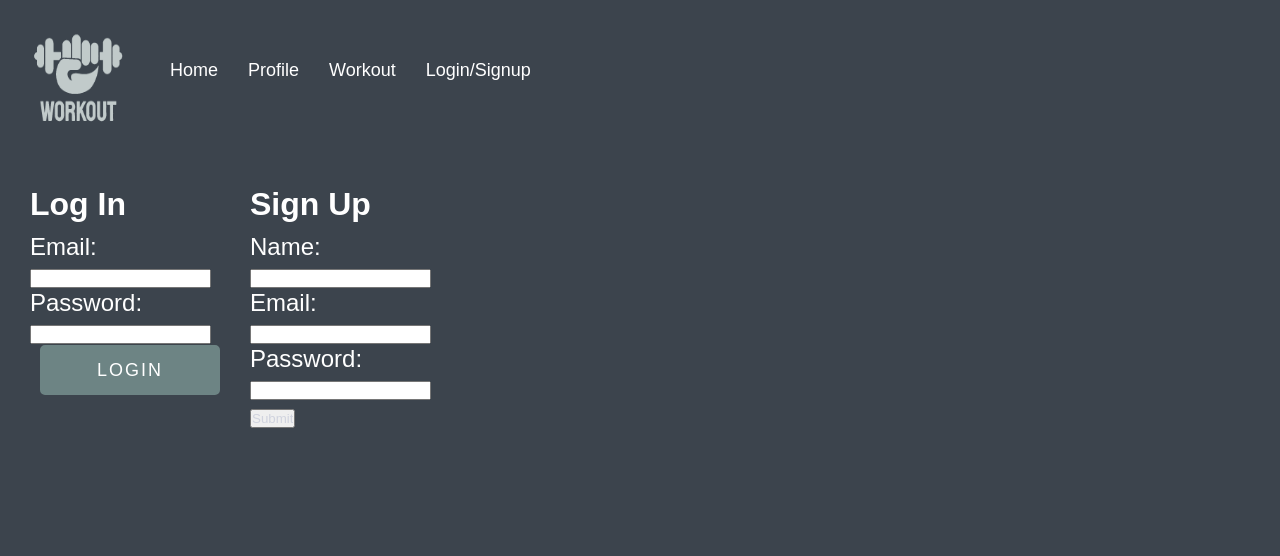
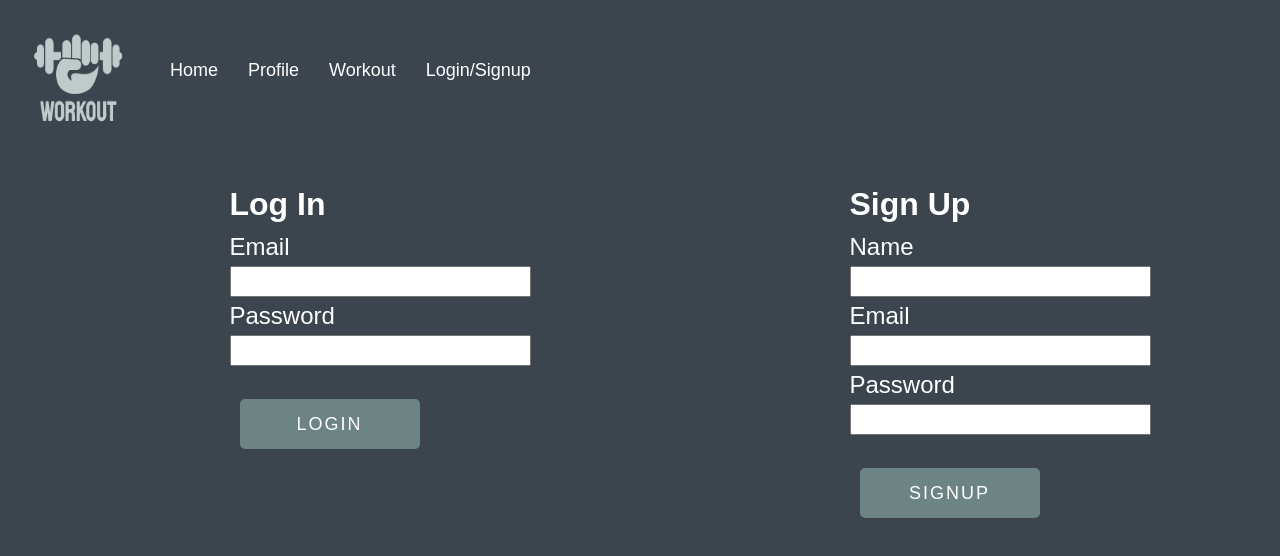
Before and after one commit to Dominiscus1/Workout, a React (Create React App) app in the folder client/: page /Register in a window 1280 px wide. Shown: the top 556 px of the page. Built offline with nearby package versions, Linux system fonts and the light colour scheme.

Commit message:
Log in and sign up styling

```diff
--- a/client/src/compnent/login/login.css
+++ b/client/src/compnent/login/login.css
@@ -11,6 +11,12 @@ h2 {
     padding-bottom: 10px;
 }
 
+input {
+    width: 150%;
+    padding: 6px 10px;
+    margin: 5px 0px;
+}
+
 #login {
     padding: 10px;
 }
--- a/client/src/compnent/login/login.js
+++ b/client/src/compnent/login/login.js
@@ -4,42 +4,48 @@ import "./login.css"
 function Login () {
     return (
         <div class= "login-signup">
-            <div class= "Login" id= "login">
+            <div className= "row">
+                <div className= ".col__2" id= "login">
                     <h2>Log In</h2>
                     <form id= "login-form">
                         <div>
-                        <label for="email">Email:   </label>
+                            <label for="email">Email</label>
                             <br/>
                             <input type="text" class="form-control" id="email-login" name="email"></input>
                         </div>
                         <div>
-                        <label for="password">Password: </label>
+                            <label for="password">Password</label>
                             <br/>
                             <input type="text" class="form-control" id="password-login" name="password"></input>
                         </div>
+                        <br/>
                         <button className="btn2 pointer" type="submit" value="Login" >Login</button>
                     </form>
                 </div>
-            <div class= "Signup" id= "signup">
+            </div>
+            <div className="row">
+                <div className= "col__2" id= "signup">
                     <h2>Sign Up</h2>
                     <form id= "signup-form">
                         <div>
-                        <label for="username">Name: </label>
+                            <label for="username">Name</label>
                             <br/>
                             <input type="text" id="username-signup" name="username"></input>
                         </div>
                         <div>
-                        <label for="email">Email:   </label>
+                            <label for="email">Email</label>
                             <br/>
                             <input type="text" id="email-signup" name="email"></input>
                         </div>
                         <div>
-                        <label for="password">Password: </label>
+                            <label for="password">Password</label>
                             <br/>
                             <input type="text" id="password-signup" name="password"></input>
                         </div>
-                    <input type="submit" value="Submit"/>
+                        <br/>
+                        <button className="btn2 pointer" type="submit" value="Signup" >Signup</button>
                     </form>
+                </div>
             </div>
         </div>
     )
```
Lines whose indentation alone changed are shown as unchanged.
